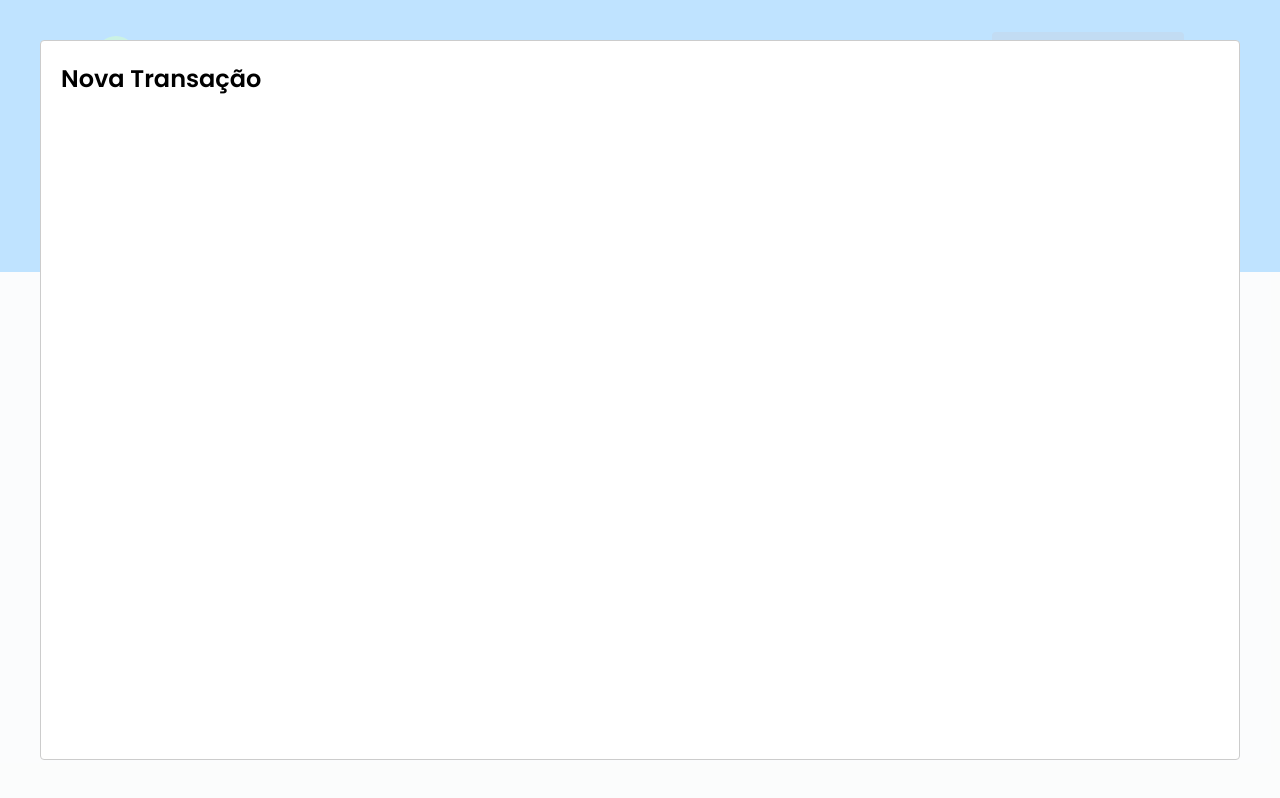
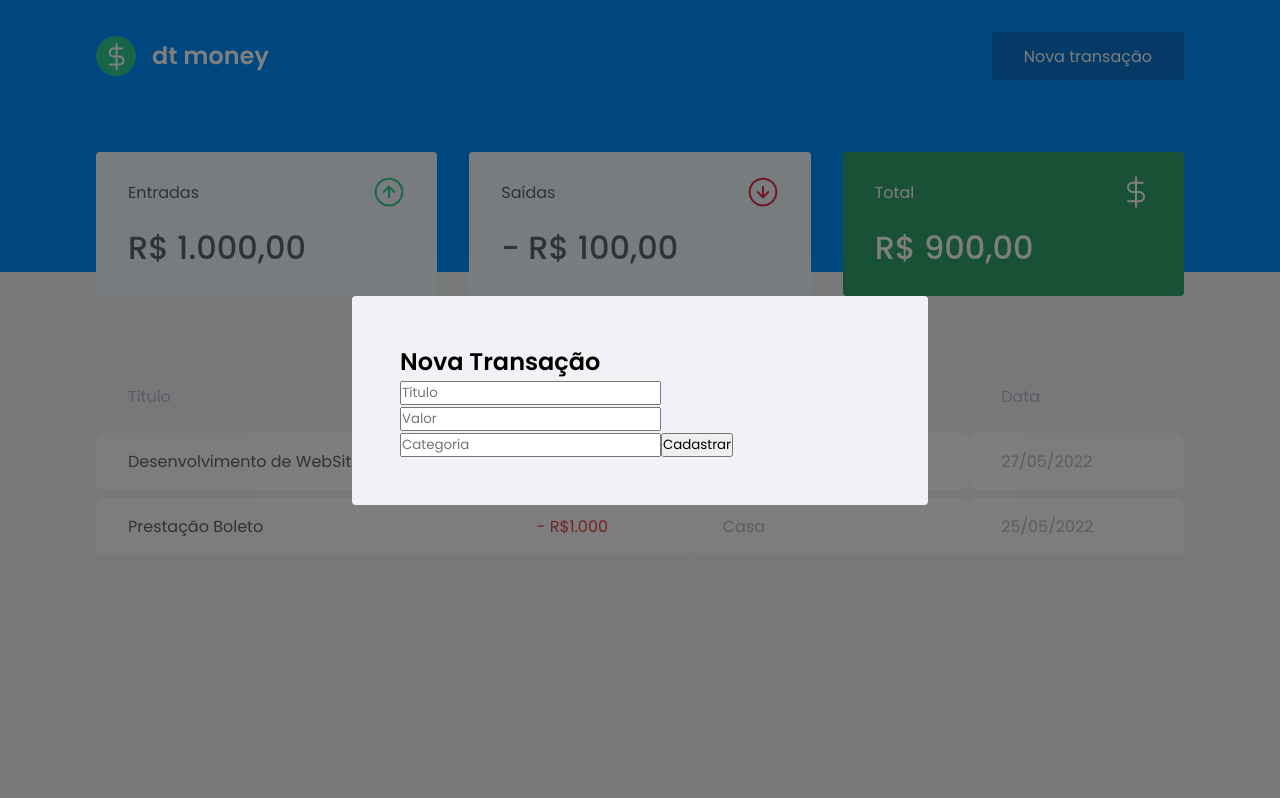
Before and after one commit to gabrieljuniorferrari88/dtmoney, a React (Vite) app: page / in a window 1280 px wide. Both pictures are taken after a click on the button "Nova transação". Built offline with nearby package versions, Linux system fonts and the light colour scheme; no server answers; what miragejs would draw is missing.

Commit message:
initial styles in modal

```diff
--- a/src/components/NewTransactionModal/index.tsx
+++ b/src/components/NewTransactionModal/index.tsx
@@ -11,10 +11,21 @@
   onRequestClose,
 }: NewTransactionModalProps) {
   return (
-    <S.Container>
-      <Modal isOpen={isOpen} onRequestClose={onRequestClose}>
+    <Modal
+      isOpen={isOpen}
+      onRequestClose={onRequestClose}
+      overlayClassName="react-modal-overlay"
+      className="react-modal-content"
+    >
+      <S.Container>
         <h2>Nova Transação</h2>
-      </Modal>
-    </S.Container>
+
+        <input placeholder="Título" />
+        <input type="number" placeholder="Valor" />
+        <input placeholder="Categoria" />
+
+        <button type="submit">Cadastrar</button>
+      </S.Container>
+    </Modal>
   );
 }
--- a/src/components/NewTransactionModal/styles.ts
+++ b/src/components/NewTransactionModal/styles.ts
@@ -1,5 +1,3 @@
 import { styled } from '../../stitches.config';
 
-export const Container = styled('div', {
-  flex: '1',
-});
+export const Container = styled('form', {});
--- a/src/stitches.config.ts
+++ b/src/stitches.config.ts
@@ -155,4 +155,25 @@
   'h1, h2, h3, h4, h5, h6, strong': {
     fontWeight: '600',
   },
+  '.react-modal-overlay': {
+    backgroundColor: 'rgba(0, 0, 0, 0.5)',
+    position: 'fixed',
+    top: 0,
+    bottom: 0,
+    right: 0,
+    left: 0,
+
+    display: 'flex',
+    alignItems: 'center',
+    justifyContent: 'center',
+  },
+  '.react-modal-content': {
+    width: '100%',
+    maxWidth: '576px',
+    backgroundColor: '$background',
+    padding: '$48',
+
+    position: 'relative',
+    borderRadius: '0.25rem',
+  },
 });
```
